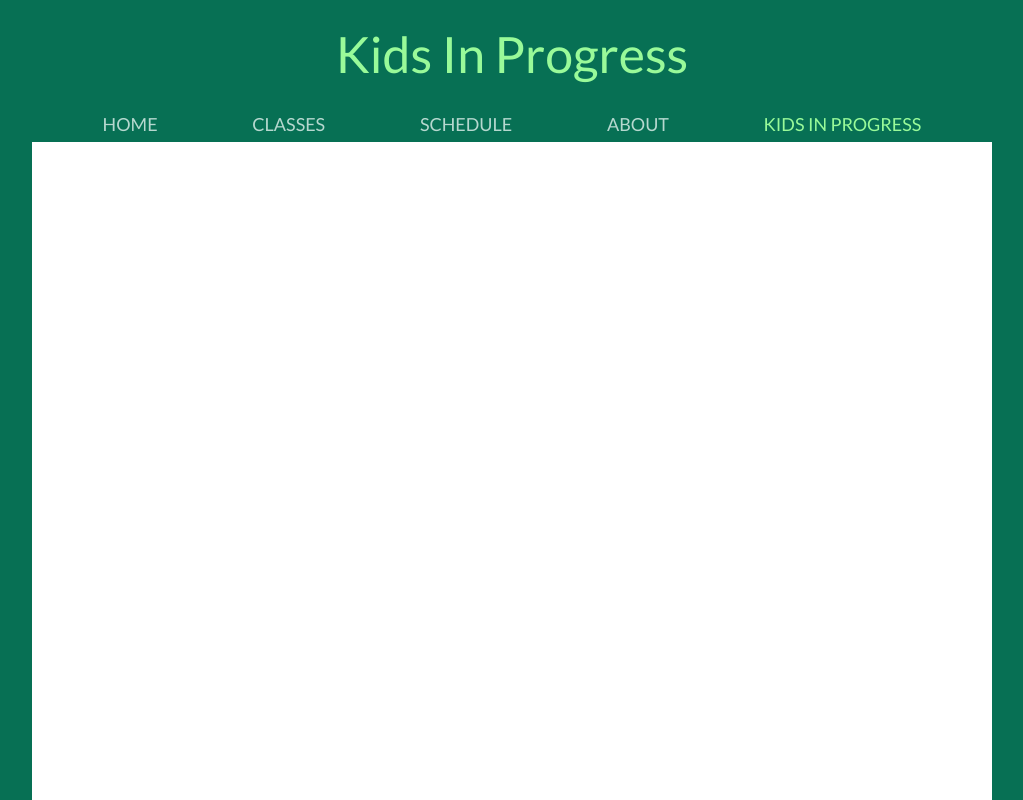
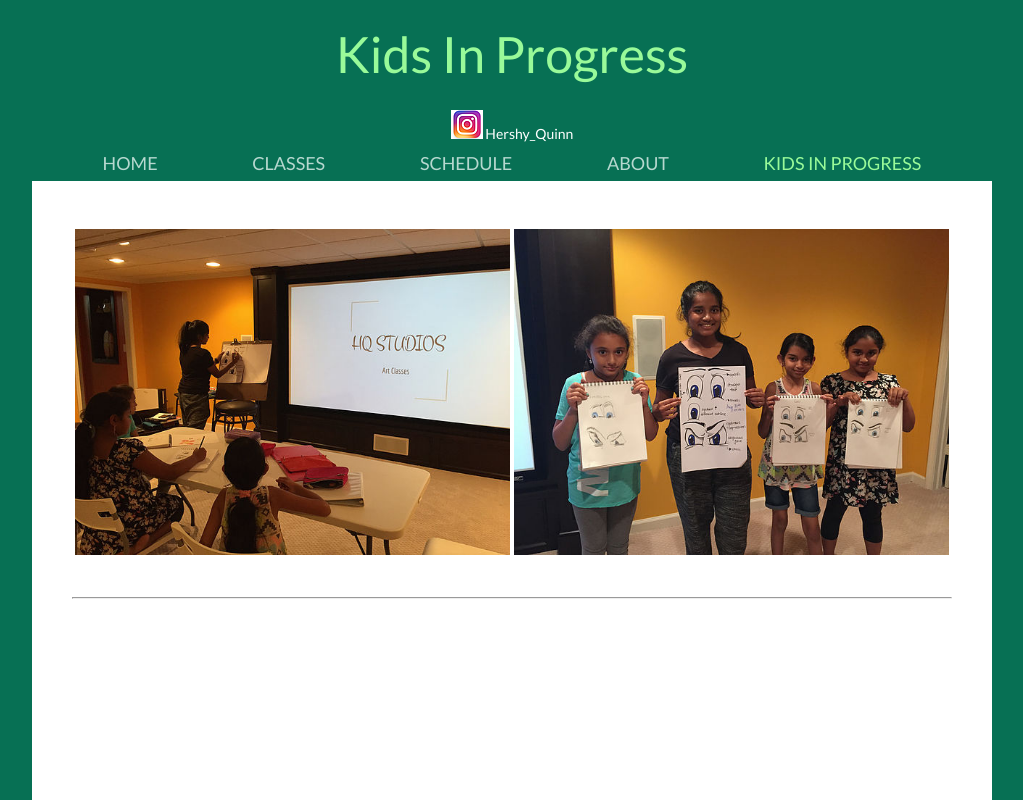
Before and after one commit to pcephtml/hqstudio, a plain HTML site: page kidsInProgress.html in a window 1280 px wide. Shown: the top 800 px of the page, without its empty margins (128-1151 px from the left). Drawn offline with Linux system fonts and the light colour scheme.

Commit message:
Add files via upload

```diff
--- a/kidsInProgress.html
+++ b/kidsInProgress.html
@@ -12,6 +12,7 @@
 <body>
 	<div id="header">
 		<h1><a href="index.html">Kids In Progress</a></h1>
+		<p align="Center" style="color:white"><img src="images/instagram.png">   Hershy_Quinn</p>
 		<ul id="navigation">
 			<li>
 				<a href="index.html">Home</a>
@@ -33,6 +34,19 @@
 	<div id="body">
 		<link href='http://fonts.googleapis.com/css?family=Oswald' rel='stylesheet' type='text/css'>
 <body>
+
+
+	<table width="100%">
+		<tr>
+			<td><img src="images/class1.jpg" width="100%" align="center"></td>
+			<td><img src="images/class2.jpg" width="100%" align="center"></td>
+		</tr>
+	</table>
+	<br>
+	<br>
+	<hr>
+
+
   </div>
 </body>
 	</div>
```
